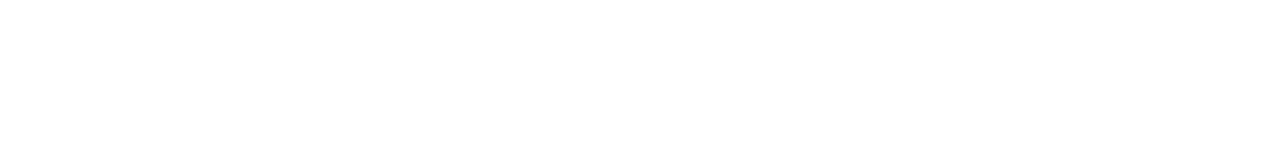
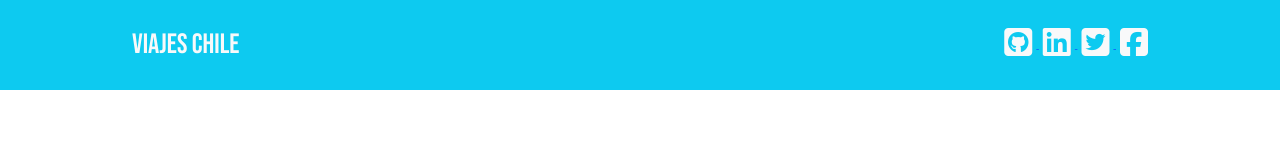
Before and after one commit to Hl4t4/test-viajeschile-html-bootstrap-jquery, a plain HTML site: page index.html in a window 1280 px wide. Drawn offline with nearby package versions, Linux system fonts and the light colour scheme.

Commit message:
Footer added

```diff
--- a/assets/css/style.css
+++ b/assets/css/style.css
@@ -3,5 +3,12 @@ nav {
 }
 
 footer {
+    font-family: "Bebas Neue", sans-serif;
+    font-weight: 400;
+    font-style: normal;
     background-color: #0dcaf0;
 }
+
+.footer-text {
+    font-size: 28px;
+}
--- a/index.html
+++ b/index.html
@@ -13,6 +13,7 @@
     <link rel="preconnect" href="https://fonts.googleapis.com">
     <link rel="preconnect" href="https://fonts.gstatic.com" crossorigin>
     <link href="https://fonts.googleapis.com/css2?family=Oswald:wght@200..700&display=swap" rel="stylesheet">
+    <link href="https://fonts.googleapis.com/css2?family=Bebas+Neue&display=swap" rel="stylesheet">
     <!-- Font Awesome -->
     <script src="https://kit.fontawesome.com/c8ed5828b7.js" crossorigin="anonymous"></script>
     <!-- Custom Stylesheet -->
@@ -22,23 +23,41 @@
     <title>Viajes Chile</title>
 </head>
 <body>
-    <nav>
+    <nav class="container-fluid">
 
     </nav>
-    <header>
+    <header class="container-fluid">
 
     </header>
-    <section>
+    <section class="container">
 
     </section>
-    <section>
+    <section class="container">
 
     </section>
-    <section>
+    <section class="container">
 
     </section>
-    <footer>
-
+    <footer class="container-fluid px-2 px-md-5">
+        <div class="row text-light pt-4 pb-2 px-1 px-md-5">
+            <div class="col-5 text-start ps-2 ps-md-5">
+                <p class="footer-text">VIAJES CHILE</p>
+            </div>
+            <div class="col-7 text-end mt-2 pe-2 pe-md-5">
+                <a href="https://www.github.com">
+                    <i class="fa-brands fa-square-github fa-2xl pe-1 text-light"></i>
+                </a>
+                <a href="https://www.linkedin.com">
+                    <i class="fa-brands fa-linkedin fa-2xl px-1 text-light"></i>
+                </a>
+                <a href="https://www.twitter.com">
+                    <i class="fa-brands fa-square-twitter fa-2xl px-1 text-light"></i>
+                </a>
+                <a href="https://www.facebook.com">
+                    <i class="fa-brands fa-square-facebook fa-2xl ps-1 text-light"></i>
+                </a>
+            </div>
+        </div>
     </footer>
     <!-- Bootstrap JS -->
     <script src="https://cdn.jsdelivr.net/npm/bootstrap@5.3.2/dist/js/bootstrap.bundle.min.js" integrity="sha384-C6RzsynM9kWDrMNeT87bh95OGNyZPhcTNXj1NW7RuBCsyN/o0jlpcV8Qyq46cDfL" crossorigin="anonymous"></script>
```
